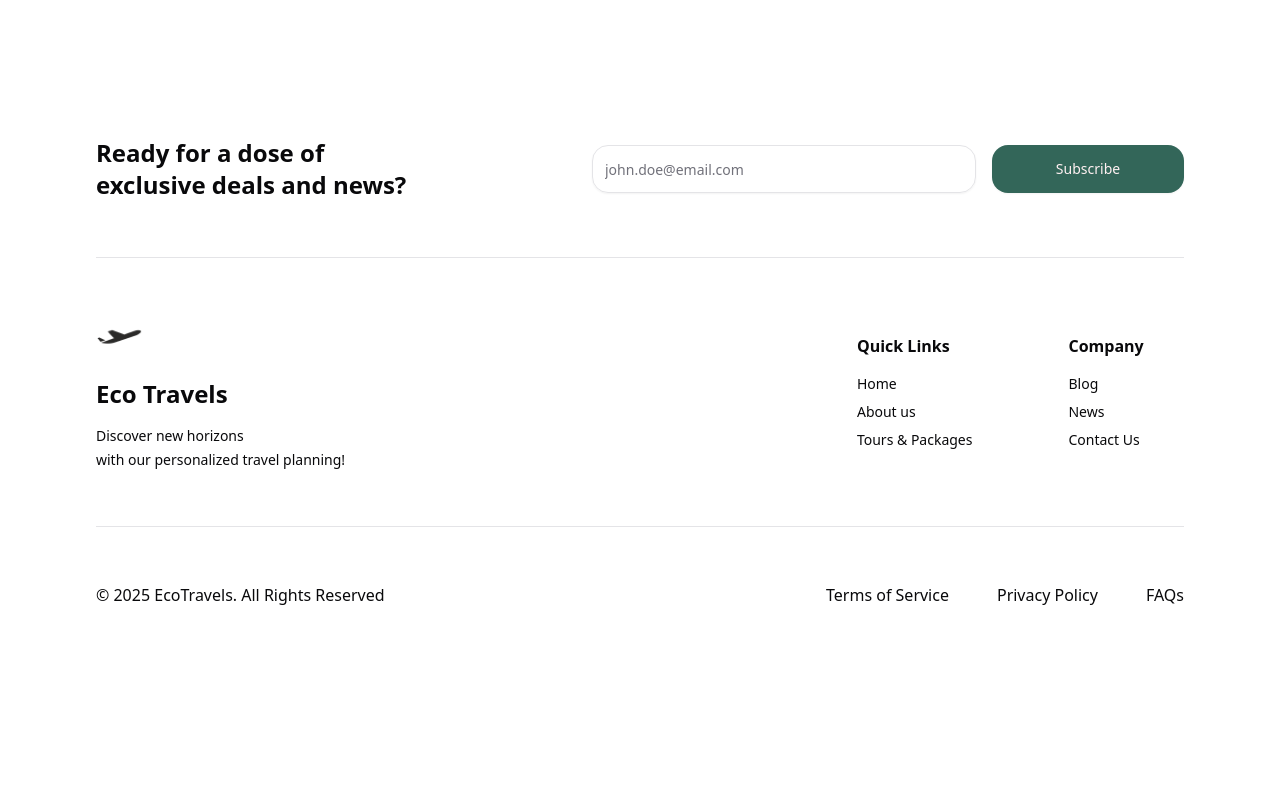
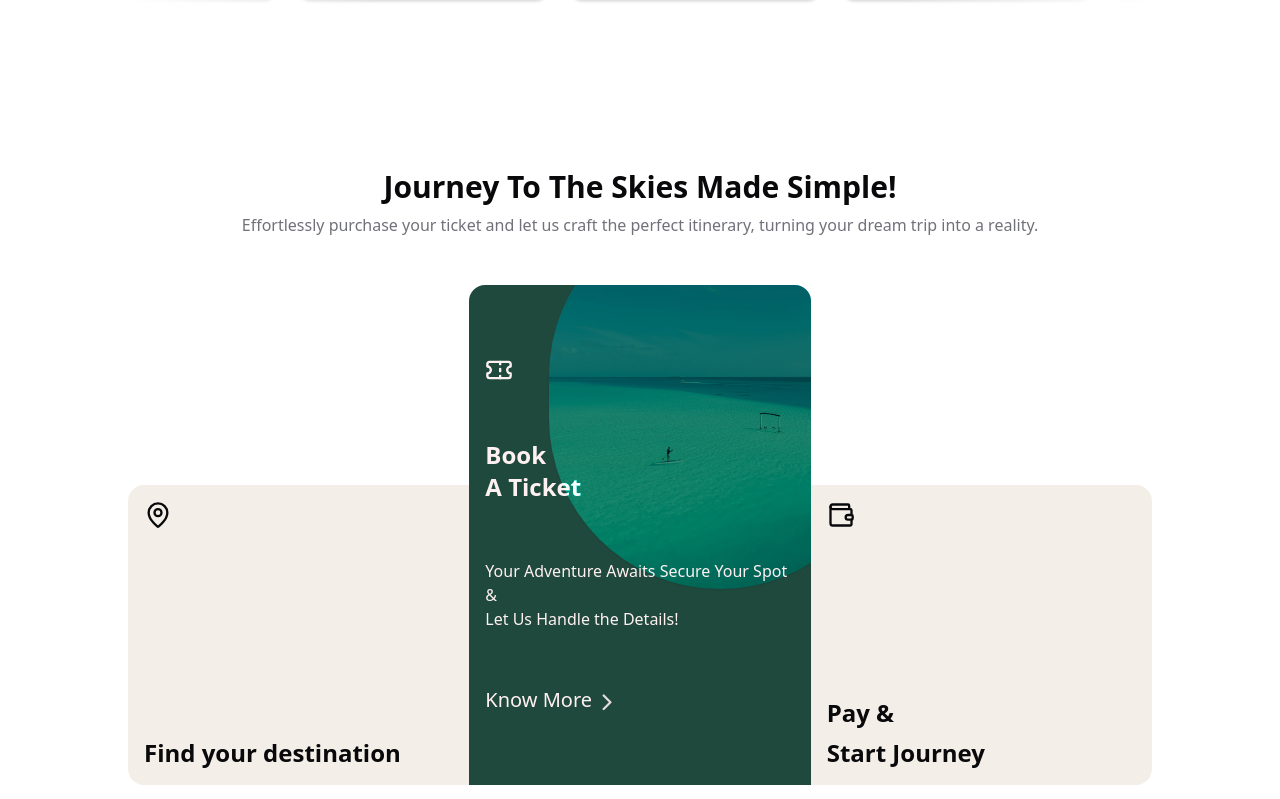
Before and after one commit to smadabat1/EcoTravels, a React (Vite) app: page / in a window 1280 px wide. Shown: the part 2781-3580 px from the top of the page. Before the commit the page ends 3476 px from the top, so only its background shows below. Built offline with nearby package versions, Linux system fonts and the light colour scheme.

Commit message:
Reviews & Flow

```diff
--- /dev/null
+++ b/src/components/Landingpage/Flow/index.tsx
@@ -0,0 +1,61 @@
+import { MapPin, Wallet, Ticket, ChevronRight } from "lucide-react";
+import { motion } from "framer-motion";
+import flow from "@/assets/flow.webp";
+
+export default function FlowIndex() {
+  const pulsateVariants: any = {
+    animate: {
+      scale: [1, 1.2, 1],
+      opacity: [0.7, 1, 0.7],
+      x: [0, 5, 0],
+      transition: {
+        duration: 1.5,
+        ease: "easeInOut",
+        repeat: Infinity,
+        repeatType: "loop",
+      },
+    },
+  };
+  return (
+    <div className="flex flex-col gap-y-12 p-8">
+      <div className="flex flex-col gap-y-2 items-center">
+        <p className="text-3xl font-bold">Journey To The Skies Made Simple!</p>
+        <p className="font-light text-muted-foreground">
+          Effortlessly purchase your ticket and let us craft the perfect itinerary, turning your dream trip into a reality.
+        </p>
+      </div>
+      <div className="grid grid-cols-3 items-end">
+        <div className="bg-bento-1 p-4 rounded-l-xl h-[300px] flex flex-col justify-between">
+          <MapPin size={28} />
+          <p className="font-bold text-2xl">Find your destination</p>
+        </div>
+        <div className="bg-bento-2 p-4 rounded-t-xl h-[500px] flex flex-col justify-evenly relative overflow-hidden">
+          <Ticket className="text-primary-foreground" size={28} />
+          <img src={flow} loading="lazy" className="absolute right-[-80px] top-[-80px] rounded-full h-96 w-96 mix-blend-overlay shadow-sm" />
+          <div>
+            <p className="font-bold text-2xl text-primary-foreground">Book</p>
+            <p className="font-bold text-2xl text-primary-foreground">A Ticket</p>
+          </div>
+          <div className="z-2">
+            <p className="text-primary-foreground">Your Adventure Awaits Secure Your Spot &</p>
+            <p className="text-primary-foreground"></p>
+            <p className="text-primary-foreground">Let Us Handle the Details!</p>
+          </div>
+          <div className="flex flex-row items-center">
+            <p className="text-xl text-primary-foreground">Know More</p>
+            <motion.div variants={pulsateVariants} animate="animate" style={{ display: "inline-flex" }}>
+              <ChevronRight className="text-primary-foreground mt-1" />
+            </motion.div>
+          </div>
+        </div>
+        <div className="bg-bento-1 p-4 rounded-r-xl h-[300px] flex flex-col justify-between">
+          <Wallet size={28} />
+          <div className="flex flex-col gap-y-2">
+            <p className="font-bold text-2xl">Pay &</p>
+            <p className="font-bold text-2xl">Start Journey</p>
+          </div>
+        </div>
+      </div>
+    </div>
+  );
+}
--- a/src/components/Landingpage/Reviews/index.tsx
+++ b/src/components/Landingpage/Reviews/index.tsx
@@ -83,7 +83,7 @@ const ReviewCard = ({ img, name, username, body }: { img: string; name: string;
 
 export function ReviewsIndex() {
   return (
-    <div className="flex flex-col gap-y-4">
+    <div className="flex flex-col gap-y-4 p-8">
       <div className="flex flex-col gap-y-2">
         <p className="text-3xl font-bold">Rave Reviews from Our Happy Travelers!</p>
         <p className="font-light text-muted-foreground">
@@ -91,7 +91,7 @@ export function ReviewsIndex() {
         </p>
       </div>
       <div className="relative flex w-full flex-col items-center justify-center overflow-hidden">
-        <Marquee className="[--duration:100s]">
+        <Marquee className="[--duration:100s]" repeat={10}>
           {reviews.map((review) => (
             <ReviewCard key={review.username} {...review} />
           ))}
--- a/src/components/Landingpage/index.tsx
+++ b/src/components/Landingpage/index.tsx
@@ -3,6 +3,7 @@ import MainPageIndex from "./MainContainer"
 import PopularPlacesIndex from "./PopularPlaces"
 import { BentoGridSecondDemo } from "./Stats"
 import { ReviewsIndex } from "./Reviews";
+import FlowIndex from "./Flow";
 
 export default function LandingPageIndex() {
   useEffect(() => {
@@ -16,6 +17,7 @@ export default function LandingPageIndex() {
         <PopularPlacesIndex />
         <BentoGridSecondDemo />
         <ReviewsIndex />
+        <FlowIndex />
     </div>
   )
 }
```
Also changed, not shown: src/assets/flow.webp (added).
